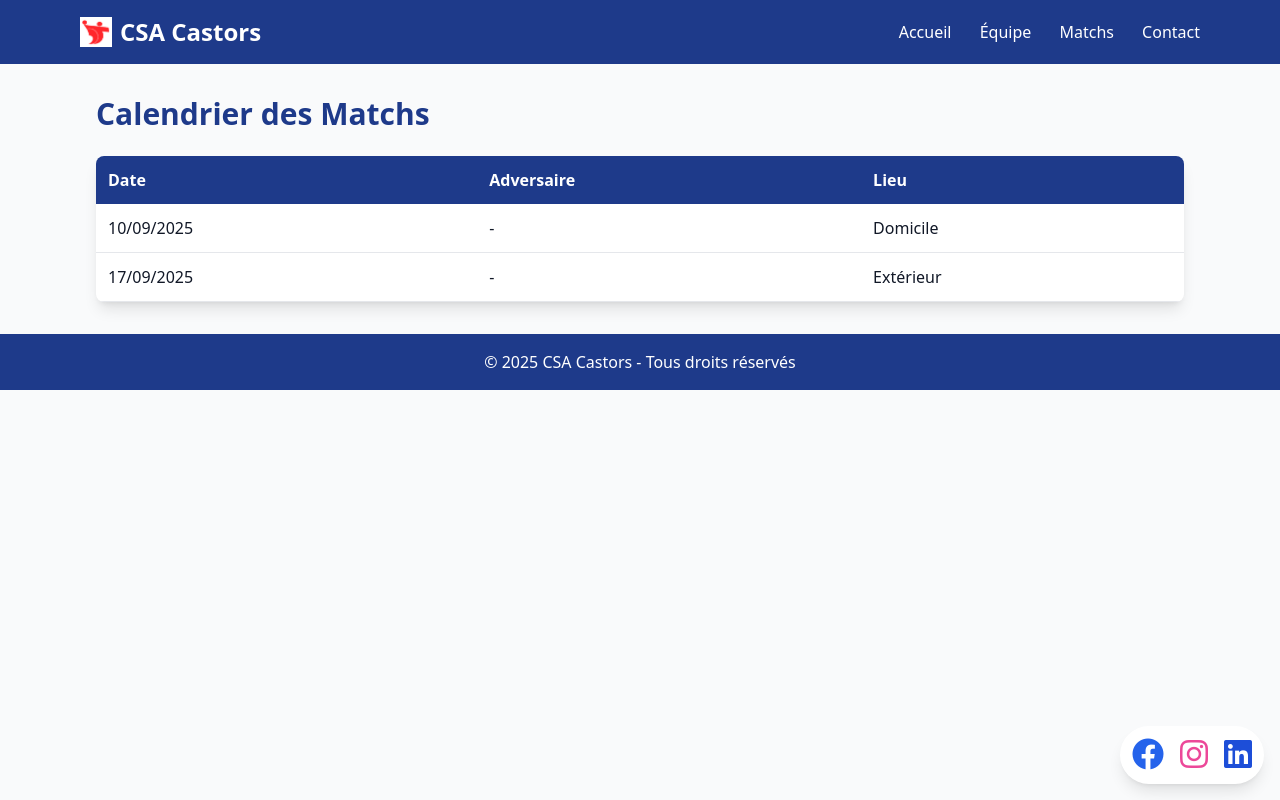
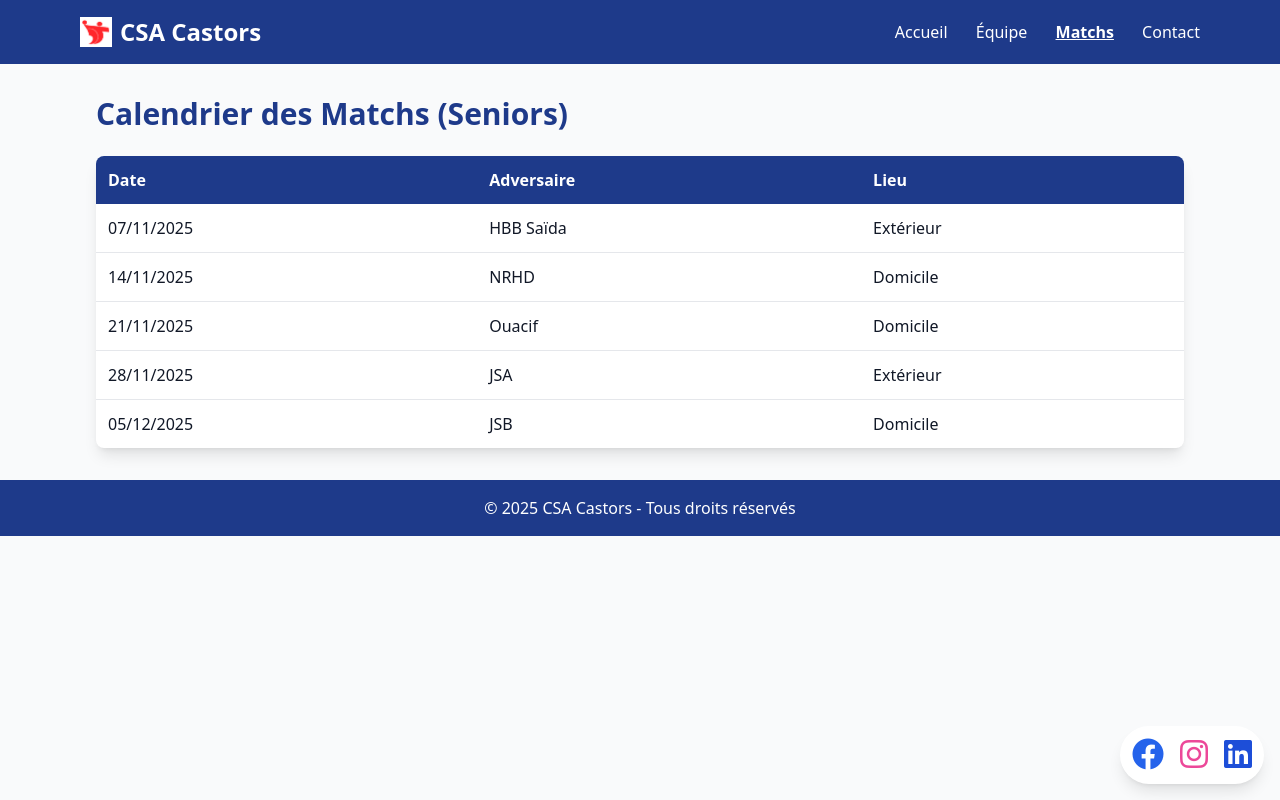
Before and after one commit to CSAcastors/CSAcastors-website, a plain HTML site: page matchs.html in a window 1280 px wide. Drawn offline with nearby package versions, Linux system fonts and the light colour scheme.

Commit message:
Update match schedule and social media links
Calendrier Seniors

```diff
--- a/matchs.html
+++ b/matchs.html
@@ -7,12 +7,12 @@
   <meta name="viewport" content="width=device-width, initial-scale=1.0" />
   <title>CSA Castors - Matchs</title>
   <script src="https://cdn.tailwindcss.com"></script>
+  <link rel="stylesheet" href="https://cdnjs.cloudflare.com/ajax/libs/font-awesome/6.4.0/css/all.min.css">
 </head>
 <body class="bg-gray-50 text-gray-900">
 
   <!-- HEADER -->
   <header class="bg-blue-900 text-white">
-    <link rel="stylesheet" href="https://cdnjs.cloudflare.com/ajax/libs/font-awesome/6.4.0/css/all.min.css">
     <div class="max-w-6xl mx-auto flex justify-between items-center p-4">
       <h1 class="text-2xl font-bold flex items-center">
         <img src="img02.png" alt="Logo CSA Castors" class="w-8 h-8 mr-2 object-contain">
@@ -21,7 +21,7 @@
       <nav class="space-x-6">
         <a href="index.html" class="hover:text-yellow-400">Accueil</a>
         <a href="equipe.html" class="hover:text-yellow-400">Équipe</a>
-        <a href="matchs.html" class="hover:text-yellow-400">Matchs</a>
+        <a href="matchs.html" class="hover:text-yellow-400 font-semibold underline">Matchs</a>
         <a href="contact.html" class="hover:text-yellow-400">Contact</a>
       </nav>
     </div>
@@ -29,7 +29,7 @@
 
   <!-- SECTION MATCHS -->
   <section class="max-w-6xl mx-auto p-8">
-    <h2 class="text-3xl font-bold text-blue-900 mb-6">Calendrier des Matchs</h2>
+    <h2 class="text-3xl font-bold text-blue-900 mb-6">Calendrier des Matchs (Seniors)</h2>
     <table class="w-full border-collapse bg-white shadow-lg rounded-lg overflow-hidden">
       <thead class="bg-blue-900 text-white">
         <tr>
@@ -39,39 +39,50 @@
         </tr>
       </thead>
       <tbody>
-        <tr class="border-b">
-          <td class="p-3">10/09/2025</td>
-          <td class="p-3"> - </td>
+        <tr class="border-b hover:bg-blue-50 transition">
+          <td class="p-3">07/11/2025</td>
+          <td class="p-3">HBB Saïda</td>
+          <td class="p-3">Extérieur</td>
+        </tr>
+        <tr class="border-b hover:bg-blue-50 transition">
+          <td class="p-3">14/11/2025</td>
+          <td class="p-3">NRHD</td>
           <td class="p-3">Domicile</td>
         </tr>
-        <tr class="border-b">
-          <td class="p-3">17/09/2025</td>
-          <td class="p-3"> - </td>
+        <tr class="border-b hover:bg-blue-50 transition">
+          <td class="p-3">21/11/2025</td>
+          <td class="p-3">Ouacif</td>
+          <td class="p-3">Domicile</td>
+        </tr>
+        <tr class="border-b hover:bg-blue-50 transition">
+          <td class="p-3">28/11/2025</td>
+          <td class="p-3">JSA</td>
           <td class="p-3">Extérieur</td>
+        </tr>
+        <tr class="hover:bg-blue-50 transition">
+          <td class="p-3">05/12/2025</td>
+          <td class="p-3">JSB</td>
+          <td class="p-3">Domicile</td>
         </tr>
       </tbody>
     </table>
+
     <!-- Réseaux sociaux flottants -->
     <div class="fixed bottom-4 right-4 flex gap-4 bg-white p-3 rounded-full shadow-lg">
-
       <!-- Facebook -->
       <a href="https://www.facebook.com/csa.castors" target="_blank" class="text-blue-600 hover:scale-110 transition">
         <i class="fab fa-facebook fa-2x"></i>
       </a>
-
       <!-- Instagram -->
       <a href="https://www.instagram.com/csa.castors?utm_source=ig_web_button_share_sheet&igsh=ZDNlZDc0MzIxNw=="
          target="_blank" class="text-pink-500 hover:scale-110 transition">
         <i class="fab fa-instagram fa-2x"></i>
       </a>
-
       <!-- LinkedIn -->
       <a href="https://www.linkedin.com/company/csacastors" target="_blank" class="text-blue-700 hover:scale-110 transition">
         <i class="fab fa-linkedin fa-2x"></i>
       </a>
-
     </div>
-
   </section>
 
   <!-- FOOTER -->
```
Lines whose indentation alone changed are shown as unchanged.
